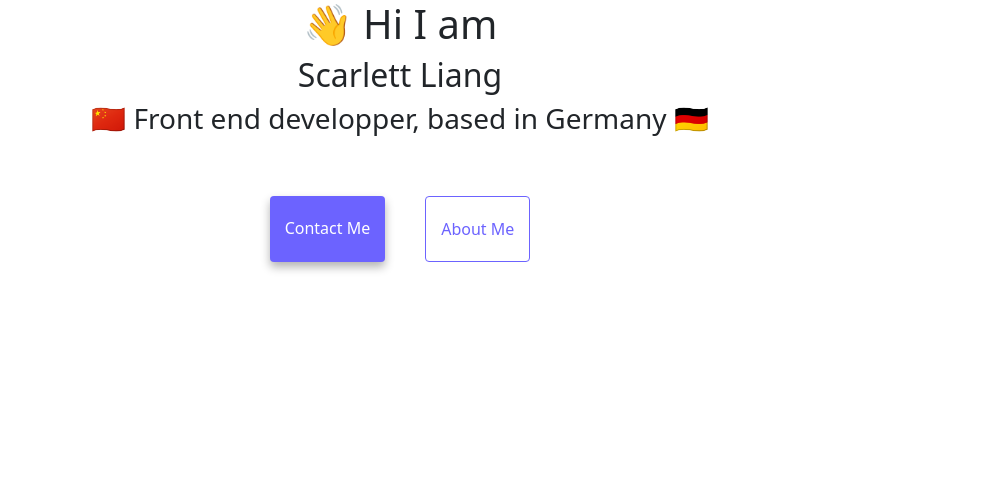
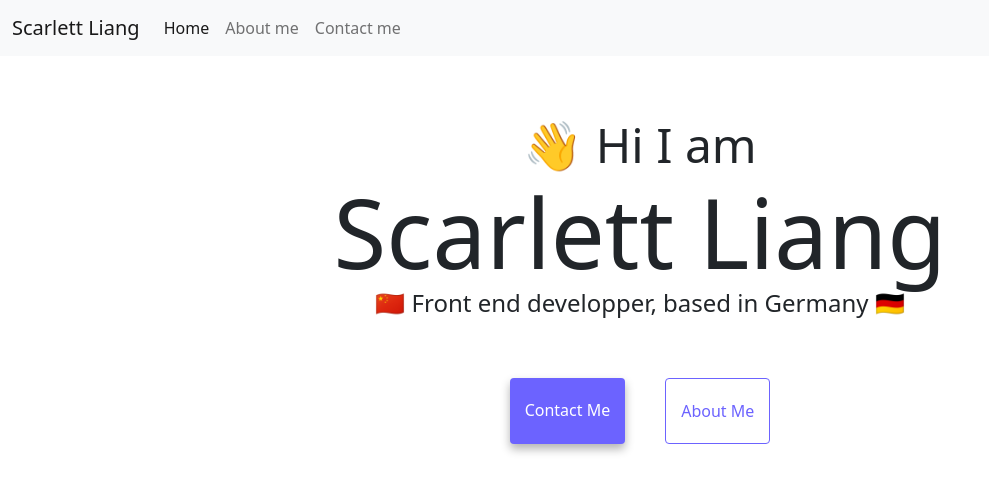
Before and after one commit to scarlett-liang/profile-project, a website: page index.html in a window 1280 px wide. Shown: the whole page, without its empty margins (0-989 px from the left). Drawn offline with nearby package versions, Linux system fonts and the light colour scheme.

Commit message:
added images

```diff
--- a/index.html
+++ b/index.html
@@ -4,22 +4,55 @@
     <meta charset="UTF-8" />
     <meta name="viewport" content="width=device-width, initial-scale=1.0" />
     <meta http-equiv="X-UA-Compatible" content="ie=edge" />
-    <link href="src/index-style.css" rel="stylesheet" />
     <link
       href="https://cdn.jsdelivr.net/npm/bootstrap@5.0.2/dist/css/bootstrap.min.css"
       rel="stylesheet"
       integrity="sha384-EVSTQN3/azprG1Anm3QDgpJLIm9Nao0Yz1ztcQTwFspd3yD65VohhpuuCOmLASjC"
       crossorigin="anonymous"
     />
+    <link href="src/index-style.css" rel="stylesheet" />
     <title>Scarlett Liang</title>
   </head>
   <body>
+    <nav class="navbar navbar-expand-lg navbar-light bg-light">
+      <div class="container-fluid">
+        <a class="navbar-brand" href="index.html">Scarlett Liang</a>
+        <button
+          class="navbar-toggler"
+          type="button"
+          data-bs-toggle="collapse"
+          data-bs-target="#navbarNav"
+          aria-controls="navbarNav"
+          aria-expanded="false"
+          aria-label="Toggle navigation"
+        >
+          <span class="navbar-toggler-icon"></span>
+        </button>
+        <div class="collapse navbar-collapse" id="navbarNav">
+          <ul class="navbar-nav">
+            <li class="nav-item">
+              <a class="nav-link active" aria-current="page" href="index.html"
+                >Home</a
+              >
+            </li>
+            <li class="nav-item">
+              <a class="nav-link" href="about.html">About me</a>
+            </li>
+            <li class="nav-item">
+              <a class="nav-link" href="about.html#contactMe">Contact me</a>
+            </li>
+          </ul>
+        </div>
+      </div>
+    </nav>
+    <div class="wrapper">
       <h1>👋 Hi I am</h1>
       <h2>Scarlett Liang</h2>
       <h3>🇨🇳 Front end developper, based in Germany 🇩🇪</h3>
       <div class="link">
         <a href="about.html#contactMe" class="contact">Contact me</a>
         <a href="about.html" class="about">About me</a>
+      </div>
     </div>
     <script
       src="https://cdn.jsdelivr.net/npm/bootstrap@5.0.2/dist/js/bootstrap.bundle.min.js"
--- a/src/index-style.css
+++ b/src/index-style.css
@@ -3,11 +3,7 @@
   --secondary-color: #f5f2fe;
   --box-shadow: 0 5px 10px rgba(0, 0, 0, 0.3);
 }
-body {
-  text-align: center;
-  margin: 60px auto;
-  max-width: 800px;
-}
+
 h1 {
   font-size: 48px;
   margin: 0;
@@ -21,6 +17,12 @@ h3 {
   margin: 0;
 }
 
+.wrapper {
+  margin: 60px auto;
+  text-align: center;
+
+  max-width: 800px;
+}
 .link {
   display: flex;
   margin-top: 40px;
```
Also changed, not shown: img/basic-project-img.png (added), img/weather-project-img.png (added), img/yogurt-project-img.png (added), 2 other files. Lines whose indentation alone changed are shown as unchanged.
